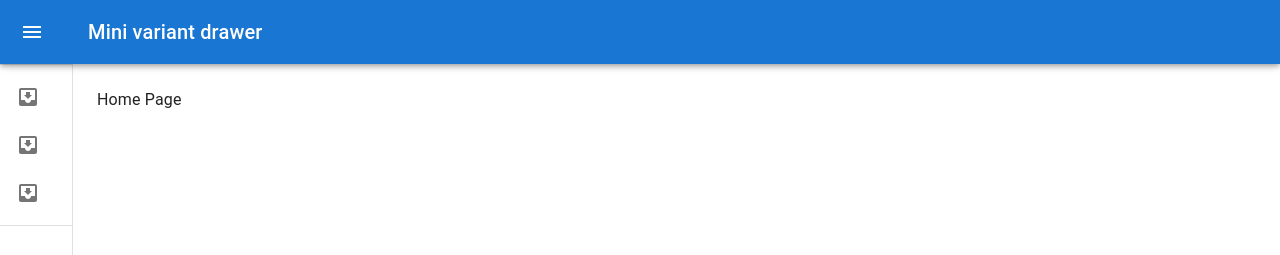
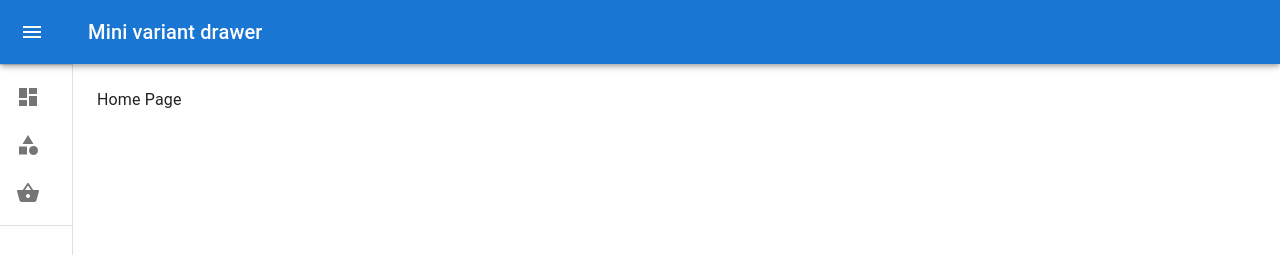
Before and after one commit to ProgFadi/giz-task08, a React (Create React App) app: page / in a window 1280 px wide. Shown: the top 255 px of the page. Built offline with nearby package versions, Linux system fonts and the light colour scheme.

Commit message:
material-icons

```diff
--- a/src/App.js
+++ b/src/App.js
@@ -1,6 +1,5 @@
-import logo from "./logo.svg";
 import "./App.css";
-import { BrowserRouter, Route, Routes } from "react-router-dom";
+import { Route, Routes } from "react-router-dom";
 import Home from "./pages/Home";
 import Category from "./pages/Category";
 import Product from "./pages/ProductPage";
--- a/src/components/Container.jsx
+++ b/src/components/Container.jsx
@@ -15,9 +15,10 @@ import ChevronRightIcon from "@mui/icons-material/ChevronRight";
 import ListItem from "@mui/material/ListItem";
 import ListItemIcon from "@mui/material/ListItemIcon";
 import ListItemText from "@mui/material/ListItemText";
-import InboxIcon from "@mui/icons-material/MoveToInbox";
-import MailIcon from "@mui/icons-material/Mail";
-import { BrowserRouter, Route, Routes, Link } from "react-router-dom";
+import DashboardIcon from "@mui/icons-material/Dashboard";
+import CategoryIcon from "@mui/icons-material/Category";
+import ShoppingBasketIcon from "@mui/icons-material/ShoppingBasket";
+import { Link } from "react-router-dom";
 const drawerWidth = 240;
 
 const openedMixin = (theme) => ({
@@ -125,20 +126,20 @@ export default function MiniDrawer(Comps) {
           <List>
             <ListItem component={Link} to="/" button key="Home">
               <ListItemIcon>
-                <InboxIcon />
+                <DashboardIcon />
               </ListItemIcon>
 
               <ListItemText primary="Dashboard" />
             </ListItem>
             <ListItem component={Link} to="/Category" button key="Category">
               <ListItemIcon>
-                <InboxIcon />
+                <CategoryIcon />
               </ListItemIcon>
               <ListItemText primary="Category" />
             </ListItem>
             <ListItem component={Link} to="/Product" button key="Products">
               <ListItemIcon>
-                <InboxIcon />
+                <ShoppingBasketIcon />
               </ListItemIcon>
               <ListItemText primary="Products" />
             </ListItem>
--- a/src/components/Product.jsx
+++ b/src/components/Product.jsx
@@ -1,10 +1,10 @@
 import React from "react";
-import image from "../img.png";
+import shoe_image from "../img.png";
 export default function Product(props) {
   return (
     <div className="single-product-parent" id={props.key}>
       <div>
-        <img src={image} alt="image" />
+        <img src={shoe_image} alt="image" />
       </div>
       <div className="parent-product-type">
         <span className="product-type">{props.product.type}</span>
--- a/src/pages/Home.jsx
+++ b/src/pages/Home.jsx
@@ -1,8 +1,6 @@
 import * as React from "react";
 
-import { BrowserRouter, Route, Routes, Link } from "react-router-dom";
 import Container from "../components/Container";
-const drawerWidth = 240;
 
 const Home = () => {
   return <p>Home Page</p>;
```
Also changed, not shown: src/pages/Category.jsx (+0 -19 lines).
